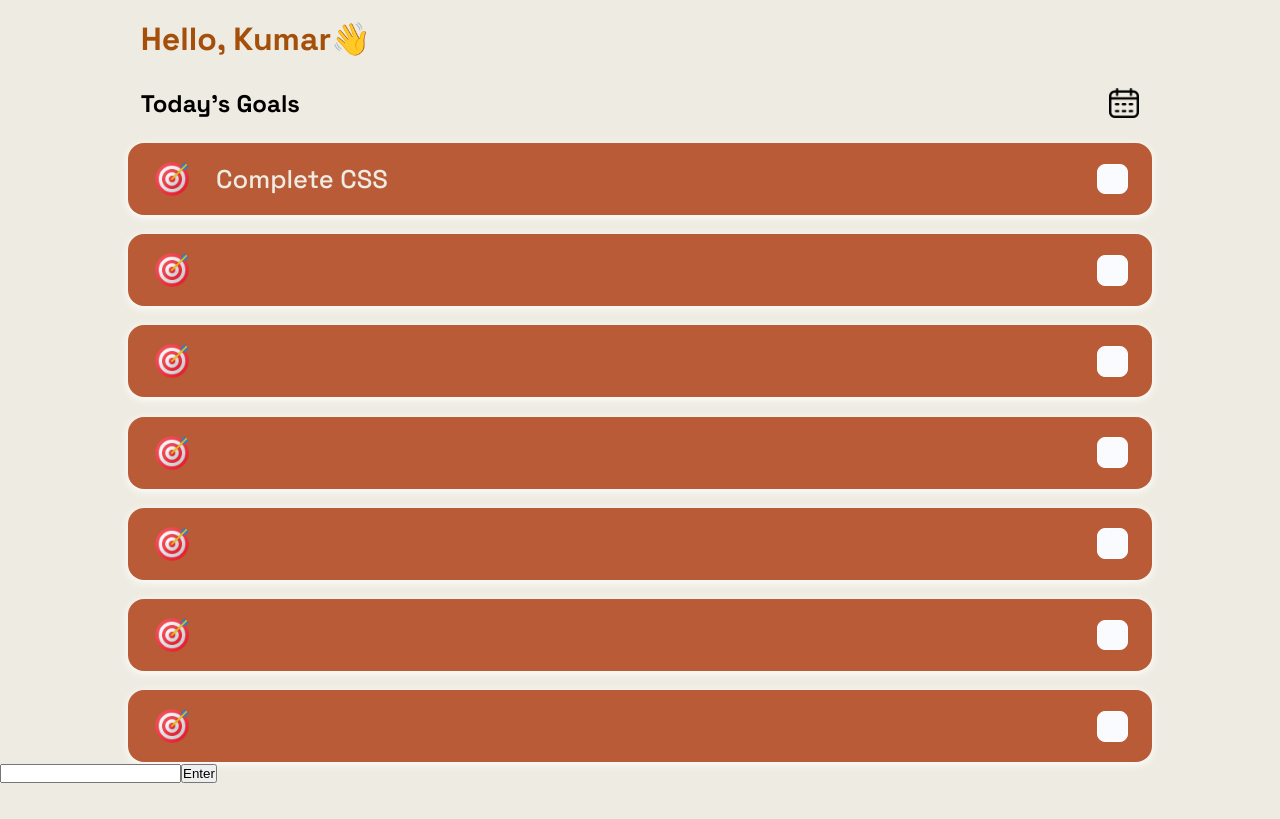
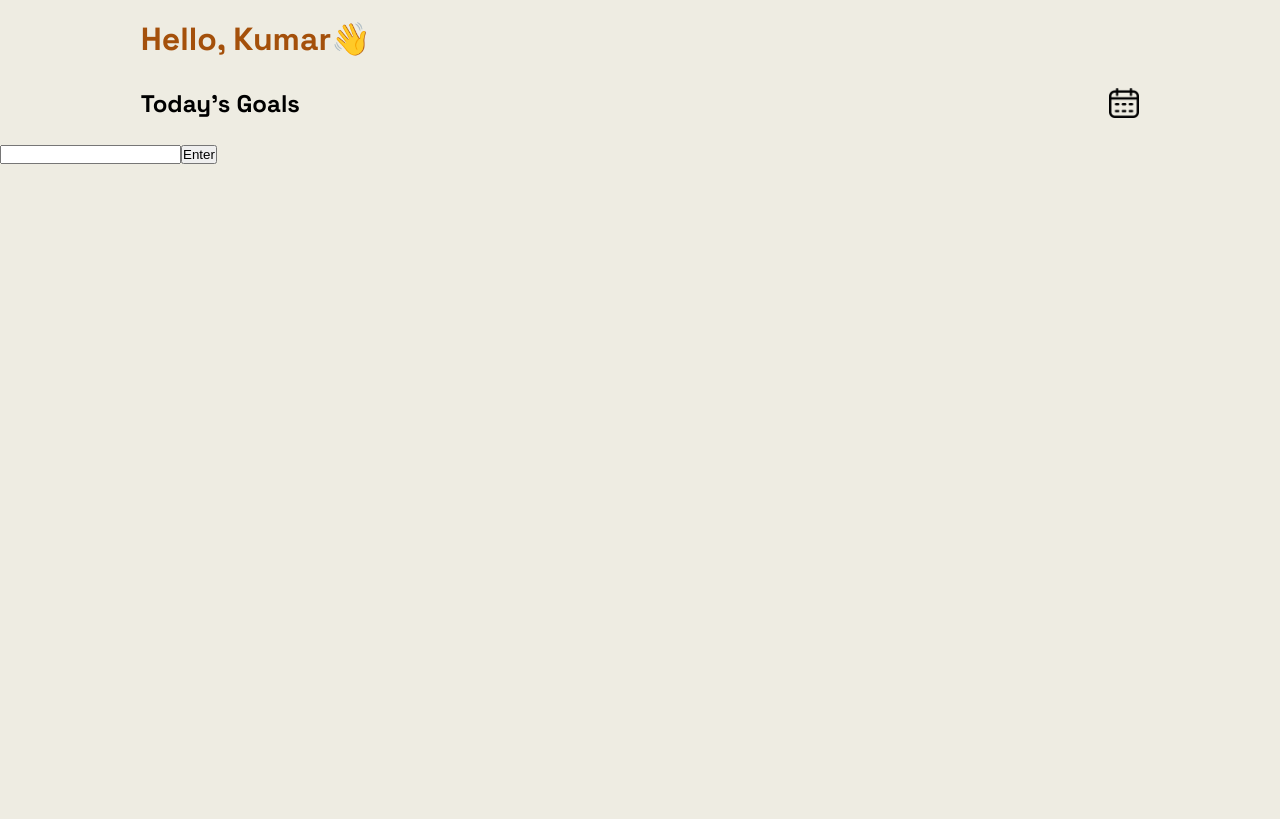
Before and after one commit to k-gourav/trackbit-habit-tracker, a React (Vite) app: page / in a window 1280 px wide. Built offline with nearby package versions, Linux system fonts and the light colour scheme.

Commit message:
Changes updated

```diff
--- a/index.html
+++ b/index.html
@@ -4,6 +4,10 @@
     <meta charset="UTF-8" />
     <link rel="shortcut icon" href="/favicon.png" type="image/x-icon">
     <meta name="viewport" content="width=device-width, initial-scale=1.0" />
+    <link rel="manifest" href="/manifest.json">
+    <meta name="description" content="Habit Tracker App">
+    <meta name="author" content="Kumar Gourav">
+    <meta name="keywords" content="Trackbit, Habit Tracker, Daily Planner, Goal Checker">
     <title>Trackbit | Habit Tracker</title>
   </head>
   <body>
--- a/src/App.css
+++ b/src/App.css
@@ -190,3 +190,4 @@ li a{
     box-sizing: inherit;
   }
 }
+/* Body Component */
--- a/src/App.jsx
+++ b/src/App.jsx
@@ -7,7 +7,6 @@ function App() {
       <>
       <Header />
       <Body />
-      <Footer />
       </>
   )
 }
--- a/src/components/Body.jsx
+++ b/src/components/Body.jsx
@@ -1,8 +1,11 @@
 import '../App.css'
 import calendar from '../assets/calendar.png'
 import goal from '../assets/target.png'
-
-const TaskList = ({description}) => (
+import Footer from '../components/Footer'
+import { useState } from 'react'
+const TaskList = ({ description }) => {
+    console.log(description)
+    return (
     <div className="task-list">
         <div className="task-descript">
             <img className='task-logo' src={goal} alt="task-image" />
@@ -14,8 +17,14 @@ const TaskList = ({description}) => (
         </div>
     </div>
 )
+}
 
-const Body = () => (
+const Body = () => {
+
+
+    const [list, setList] = useState([])
+    console.log(list)
+    return (<>
         <main className='main-container'>
             <div className='day-status'>
                 <h2>Today's Goals</h2>
@@ -23,17 +32,16 @@ const Body = () => (
             </div>
 
             <div className="task-container">
-        <TaskList key="1" description="Complete CSS" imgLink={goal} />
-        <TaskList />
-        <TaskList />
-        <TaskList />
-        <TaskList />
-        <TaskList />
-        <TaskList />
+                { list.map((element) => <TaskList key="1" description={element} imgLink={goal}  /> ) }
+
 
             </div>
+        </main>
+        <Footer handleList={setList} list={list} />
 
-    </main>
+    </>
     )
+}
+
 
 export default Body;
--- a/src/components/Footer.jsx
+++ b/src/components/Footer.jsx
@@ -1,8 +1,14 @@
-const Footer = () => (
-    <div className="footer-section">
-        <input type="text" name="task-text" id="" />
-        <button type="submit">Enter</button>
-    </div>
-)
+const Footer = ({ handleList, list }) => {
+    const addItem = (event) => {
+        handleList([event.target.value])
+        console.log([event.target.value])
 
+    }
+    return (
+        <div className="footer-section">
+            <input type="text" name="task-text" id="" />
+            <button onClick={addItem}>Enter</button>
+        </div>
+    )
+}
 export default Footer;
```
Also changed, not shown: public/manifest.json (added). Lines whose indentation alone changed are shown as unchanged.
